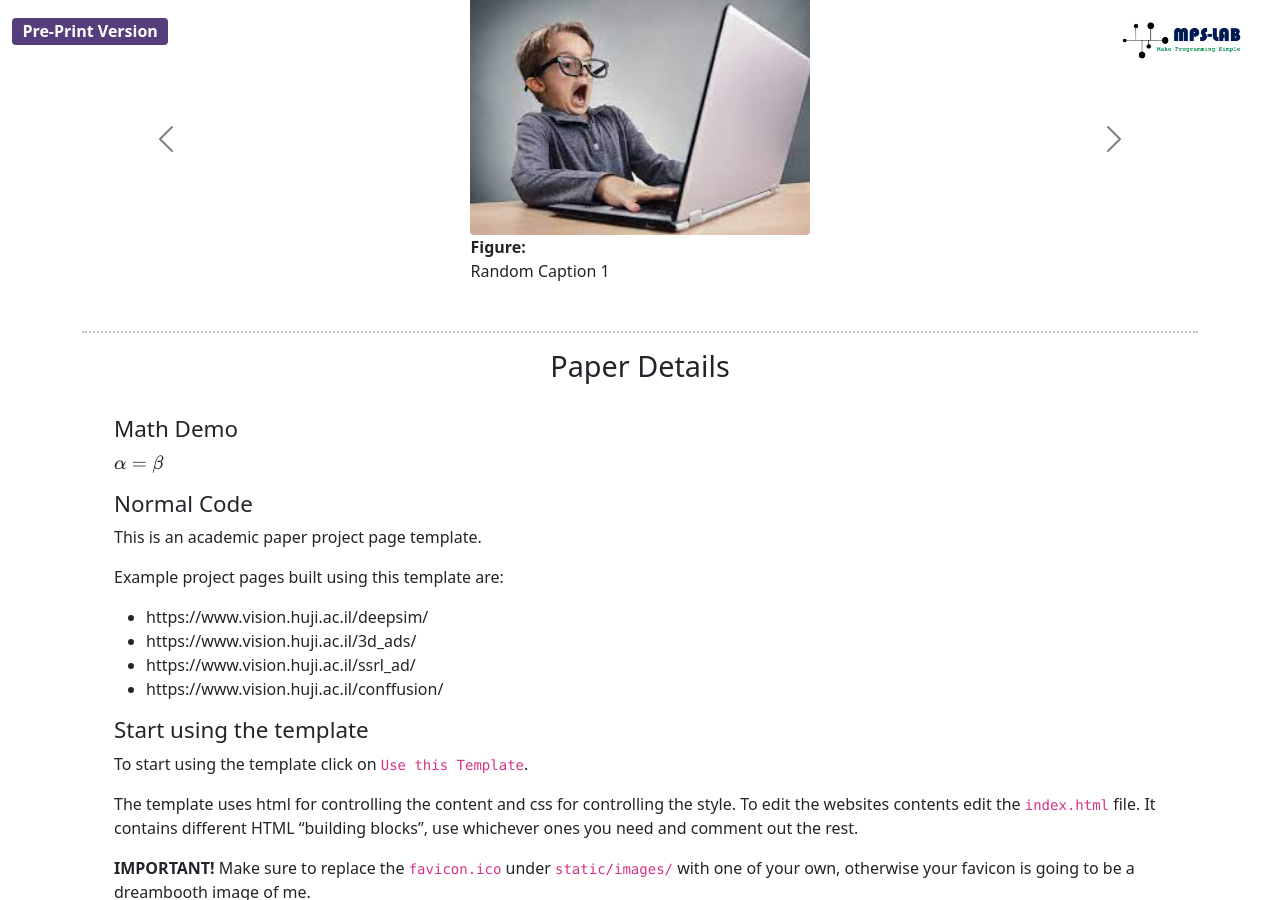
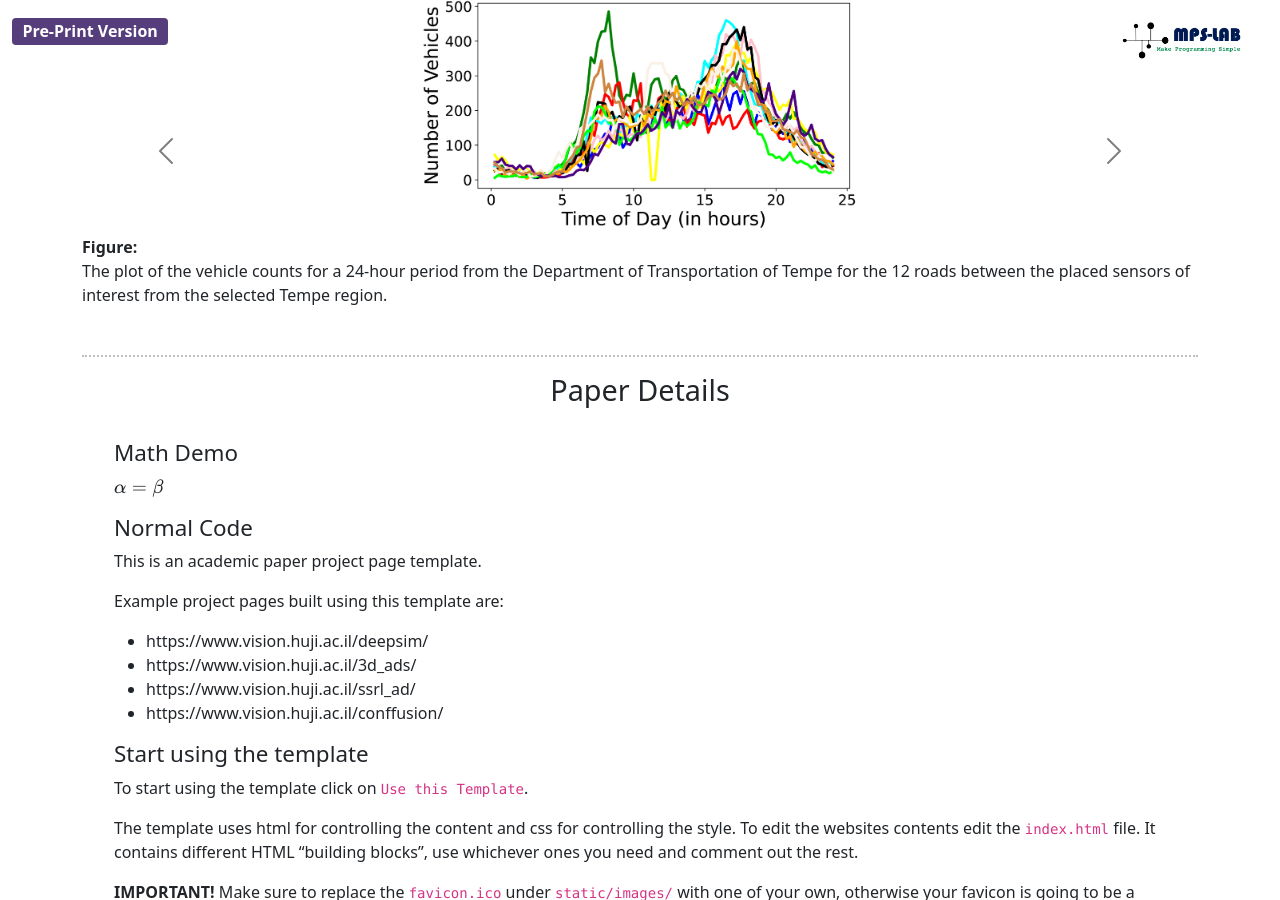
Before and after one commit to MPSLab-ASU/INet, a Jekyll site: the page built from index.html, in a window 1280 px wide and 900 px high, scrolled down 1104 px. Built offline with Jekyll 4.4.1, drawn with Linux system fonts in a browser that asks for light colours; formulas are drawn with MathJax 3; a style sheet for code colours, icons or effects is not loaded.

Commit message:
Update figures details

```diff
--- a/_data/figures.yml
+++ b/_data/figures.yml
@@ -1,5 +1,17 @@
-- filename: stock1.JPG
-  caption: Random Caption 1
+- filename: num_vehicles2.png
+  caption: The plot of the vehicle counts for a 24-hour period from the Department of Transportation of Tempe for the 12 roads between the placed sensors of interest from the selected Tempe region.
 
-- filename: stock2.JPG
-  caption: Random Caption 2 with **bold** text
+- filename: fitted_curve_with_boundaries.png
+  caption: Representation of averaged ground-truth vehicle counts and generated traffic flow model. To ensure variance in generated vehicle counts, we add a small deviation $alpha$.
+
+- filename: tempe_intersections.png
+  caption: Shows A Tempe, AZ region selected as the test area for our implementations. All the plotted points indicate the locations where cameras can be deployed for simulation. However, the deployed locations are highlighted in red to make the deployment of cameras similar to the real world.
+
+- filename: block_diagram.png
+  caption: The block diagram depicts IncidentNet's architecture. The raw data from the simulator is transformed into processed data. For training, all data points are used for the incident detection model, and data points with positive incident labels are used for incident localization and severity estimation models. During the prediction phase, localization and severity estimation models depend on the incident detection model's prediction.
+
+- filename: ks_test.png
+  caption: The KS Statistic and the p-value obtained from the KS test for the four days of data made available by Tempe are shown. The p-value threshold is indicated as the red line.
+
+- filename: traffic_incident_detection_metrics_v2.png
+  caption: Our approaches' performance with consideration for different sparsity levels. Notice that the incident detection rate is still high for sparsity, as high as 93%. Tabnet performs better in incident detection with a low false alarm rate.
```
